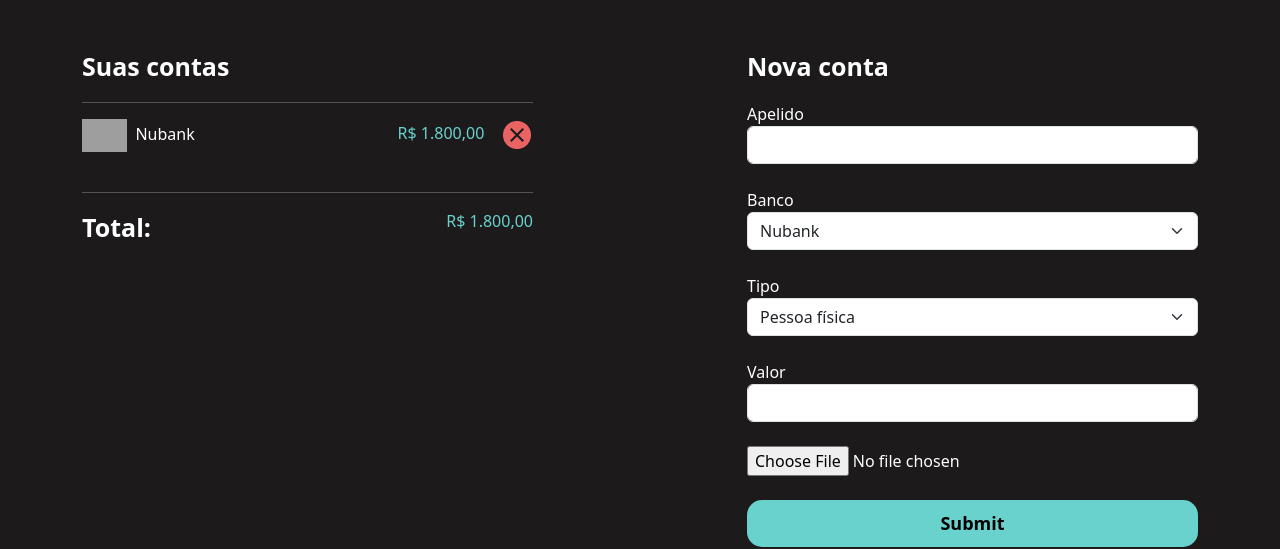
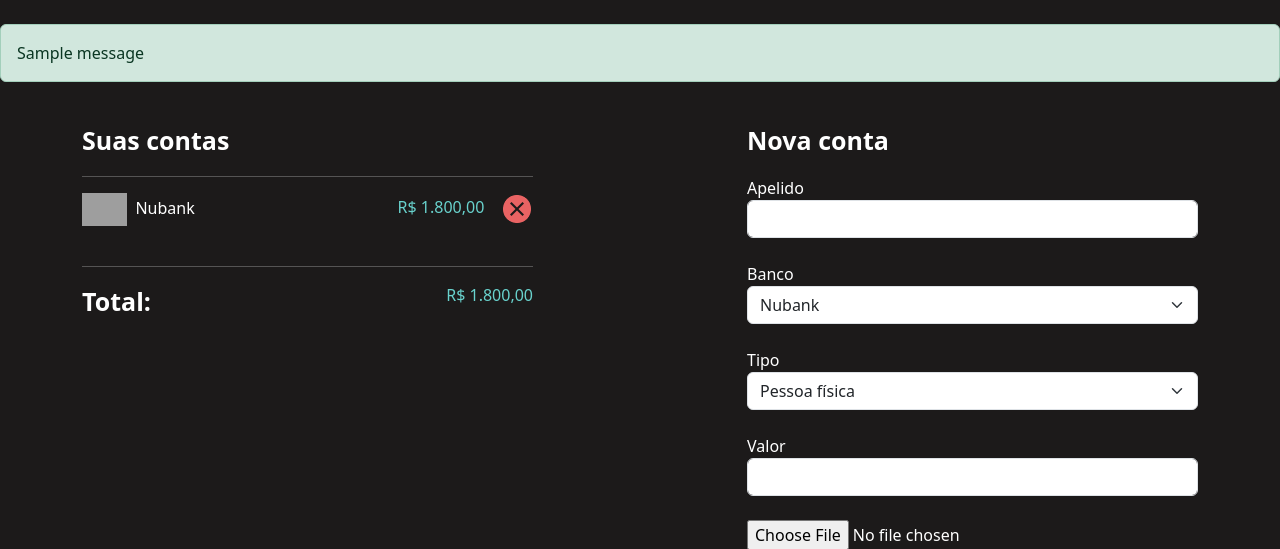
Before and after one commit to laydedre/Django, a Django app: page /perfil/gerenciar/ in a window 1280 px wide. Shown: the part 56-605 px from the top of the page. Run offline with Django 4.2, Linux system fonts and the light colour scheme; tables that the repository leaves empty hold one stand-in row (values such as "Sample post"); one stand-in notice (Sample message) is shown; grey boxes are pictures that could not be loaded.

Commit message:
atualização

```diff
--- a/perfil/templates/gerenciar.html
+++ b/perfil/templates/gerenciar.html
@@ -9,6 +9,11 @@
 
 {% block 'body' %}
     <br>
+    {% if messages %}
+    {% for message in messages %}
+        <div class="alert {{ message.tags }}">{{ message }}</div>
+    {% endfor %}
+    {% endif %}
     <br>
     <div class="container">
         <div class="row">
```
Also changed, not shown: db.sqlite3, media/icones/filosofia-grega-classica-socrates-platao-e-aristoteles-livros-download.webp (added).
